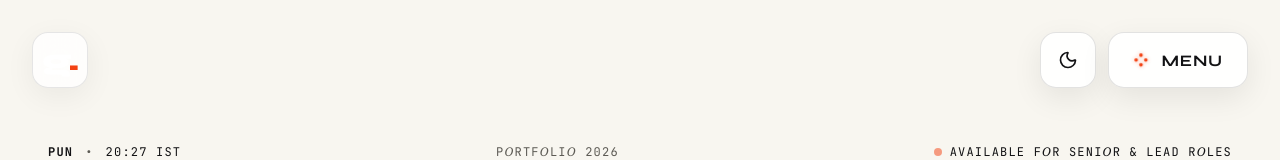
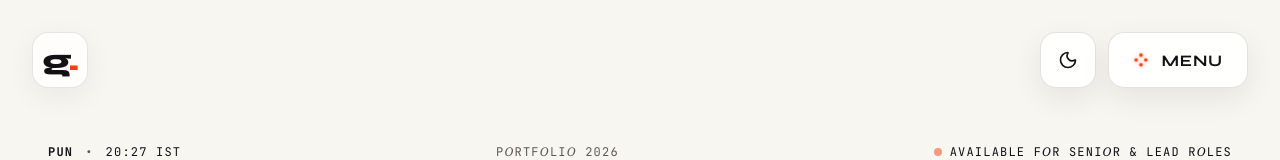
Before and after one commit to girindrag/girindrag.github.io, a React (Vite) app: page / in a window 1280 px wide. Shown: the top 160 px of the page. Built offline with nearby package versions, Linux system fonts and the light colour scheme; a web font is replaced by a local one.

Commit message:
style(theme): enhance light mode contrast for logo monogram and hero headings

```diff
--- a/src/components/SkhiladzeRadialDial.jsx
+++ b/src/components/SkhiladzeRadialDial.jsx
@@ -297,7 +297,7 @@ export default function SkhiladzeRadialDial() {
           className="relative z-10 flex flex-col items-center text-center cursor-pointer p-4 group"
         >
           {/* Massive Name: Girindra Mohan */}
-          <h1 className="font-display font-extrabold text-3xl sm:text-6xl lg:text-7xl uppercase tracking-tight text-[#E7E1D7] group-hover:text-white transition-colors duration-300">
+          <h1 className="font-display font-extrabold text-3xl sm:text-6xl lg:text-7xl uppercase tracking-tight text-[#121214] dark:text-[#E7E1D7] group-hover:text-[#F34213] transition-colors duration-300">
             Girindra Mohan
           </h1>
 
--- a/src/components/TomCornerHUD.jsx
+++ b/src/components/TomCornerHUD.jsx
@@ -46,7 +46,7 @@ export default function TomCornerHUD() {
           className="w-12 h-12 sm:w-14 sm:h-14 rounded-2xl tom-glass hover:bg-white/[0.12] flex items-center justify-center transition-all duration-300 group shadow-2xl"
           title="Girindra Mohan"
         >
-          <span className="font-display font-extrabold text-2xl sm:text-3xl text-white group-hover:text-[#F34213] transition-colors leading-none tracking-tighter">
+          <span className="font-display font-extrabold text-2xl sm:text-3xl text-[#121214] dark:text-white group-hover:text-[#F34213] transition-colors leading-none tracking-tighter">
             g<span className="text-[#F34213]">.</span>
           </span>
         </a>
--- a/src/index.css
+++ b/src/index.css
@@ -396,6 +396,12 @@ html.light .hover\:bg-\[\#2e2e33\]:hover {
 }
 
 /* Typography */
+html.light h1,
+html.light h2,
+html.light h3 {
+  color: #121214 !important;
+}
+
 html.light .text-\[\#E7E1D7\] {
   color: #121214 !important;
 }
```
